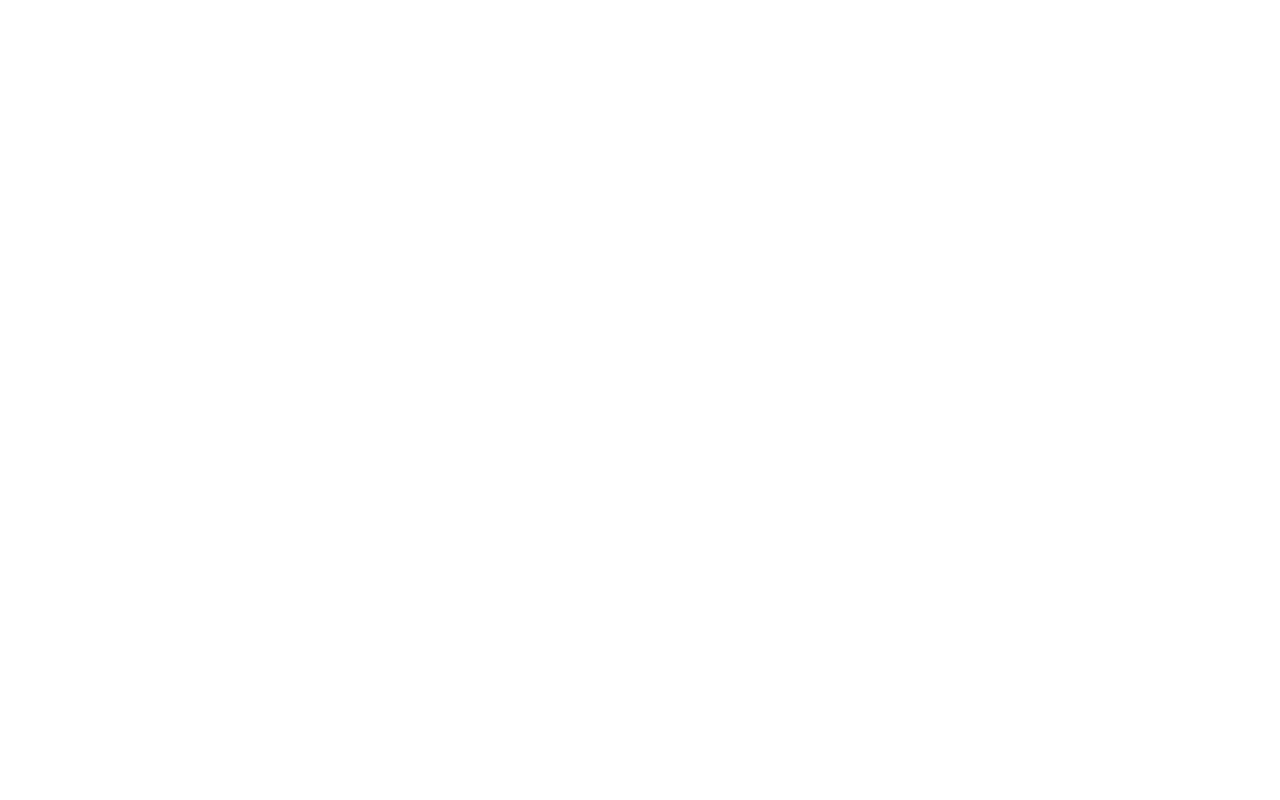
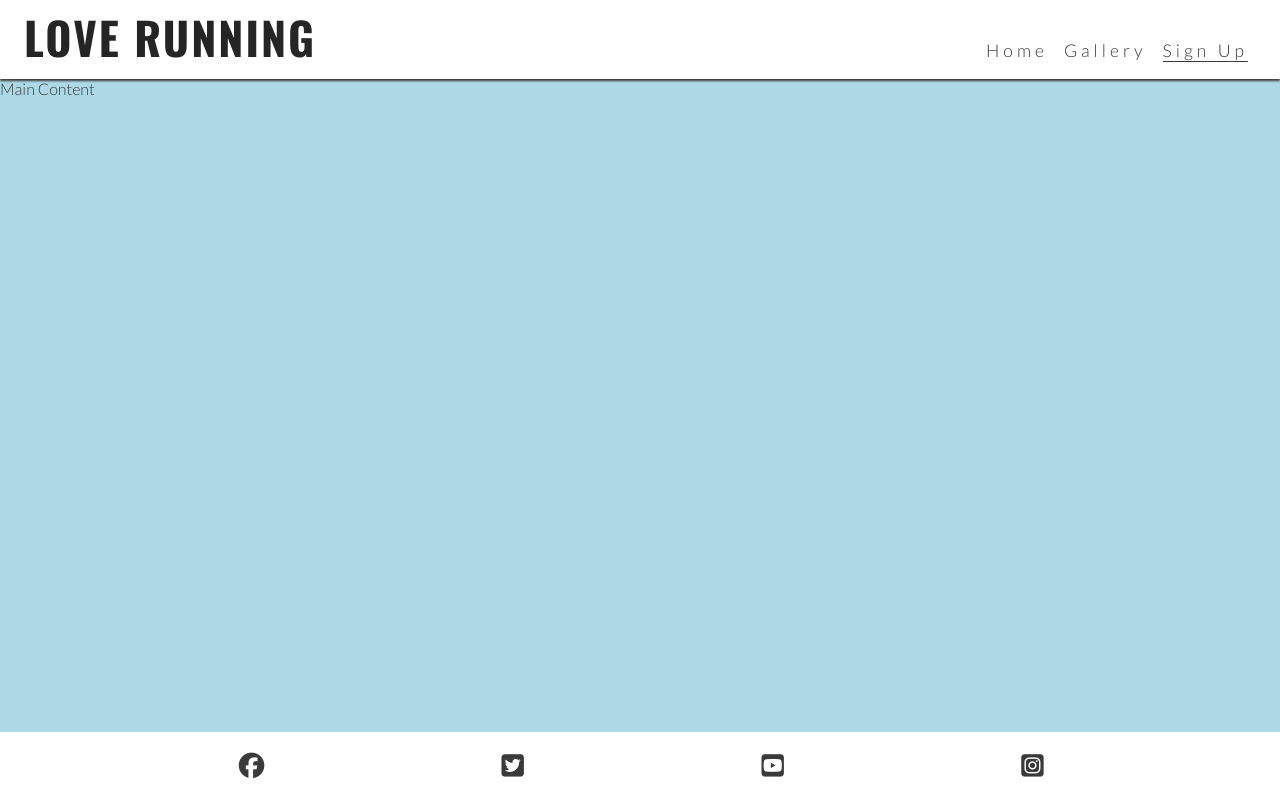
Before and after one commit to tenjor/Love_running-Project-main, a plain HTML site: page signup.html in a window 1280 px wide. Drawn offline with nearby package versions, Linux system fonts and the light colour scheme.

Commit message:
final commits for love running

```diff
--- a/assets/css/style.css
+++ b/assets/css/style.css
@@ -90,6 +90,14 @@ main {
     margin-top: 47px;
 }
 
+/* Hero Section */
+#hero {
+    height: 600px;
+    width: 100%;
+    background: url("../images/hero-image.webp") no-repeat center center/cover;
+}
+
+
 /* Footer */
 #social-networks {
     text-align: center;
--- a/gallery.html
+++ b/gallery.html
@@ -0,0 +1,62 @@
+<!DOCTYPE html>
+<html lang="en">
+
+<head>
+    <meta charset="UTF-8">
+    <meta name="viewport" content="width=device-width, initial-scale=1.0">
+    <!-- Meta tags for search engines -->
+    <meta name="description"
+        content="Love Running. CLub for runners in Dublin, Ireland. Urban running, Trail running. Dublin Docklands and Pheonix Park">
+    <meta name="keywords" content="love running, run, running club, runners, Ireland, Dublin, sport, exercise">
+    <!-- Title -->
+    <title>Love Running</title>
+    <!-- Favicon -->
+    <link rel="apple-touch-icon" sizes="180x180" href="assets/favicon/apple-touch-icon.png">
+    <link rel="icon" type="image/png" sizes="32x32" href="assets/favicon/favicon-32x32.png">
+    <link rel="icon" type="image/png" sizes="16x16" href="assets/favicon/favicon-16x16.png">
+    <!-- Stylesheet -->
+    <link rel="stylesheet" href="assets/css/style.css">
+</head>
+
+<body>
+    <!-- Header -->
+    <header>
+        <a href="index.html">
+            <h1 id="logo">Love Running</h1>
+        </a>
+        <input type="checkbox" id="nav-toggle" name="nav-toggle">
+        <label for="nav-toggle" class="nav-toggle-label"><i class="fa-solid fa-bars"></i></label>
+        <nav>
+            <ul id="menu">
+                <li><a href="index.html">Home</a></li>
+                <li><a href="gallery.html" class="active">Gallery</a></li>
+                <li><a href="signup.html">Sign Up</a></li>
+            </ul>
+        </nav>
+    </header>
+    <!-- Main Content-->
+    <main>Main Content</main>
+    <!-- Footer -->
+    <footer>
+        <ul id="social-networks">
+            <li><a href="https://www.facebook.com" target="_blank" rel="noopener"
+                    aria-label="Visit our Facebook page (opens in a new tab)"><i class="fa-brands fa-facebook"></i></a>
+            </li>
+            <li><a href="https://www.twitter.com" target="_blank" rel="noopener"
+                    aria-label="Visit our Twitter page (opens in a new tab)"><i
+                        class="fa-brands fa-square-twitter"></i></a></li>
+
+            <li><a href="https://www.youtube.com" target="_blank" rel="noopener"
+                    aria-label="Visit our Youtube page (opens in a new tab)"></a><i
+                    class="fa-brands fa-square-youtube"></i></li>
+
+            <li><a href="https://www.instagram.com" target="_blank" rel="noopener"
+                    aria-label="Visit our Instagram page (opens in a new tab)"><i
+                        class="fa-brands fa-square-instagram"></i></a></li>
+        </ul>
+    </footer>
+    <!-- FontAwesome kit -->
+    <script src="https://kit.fontawesome.com/5e7ab0aa04.js" crossorigin="anonymous"></script>
+</body>
+
+</html>
--- a/signup.html
+++ b/signup.html
@@ -0,0 +1,62 @@
+<!DOCTYPE html>
+<html lang="en">
+
+<head>
+    <meta charset="UTF-8">
+    <meta name="viewport" content="width=device-width, initial-scale=1.0">
+    <!-- Meta tags for search engines -->
+    <meta name="description"
+        content="Love Running. CLub for runners in Dublin, Ireland. Urban running, Trail running. Dublin Docklands and Pheonix Park">
+    <meta name="keywords" content="love running, run, running club, runners, Ireland, Dublin, sport, exercise">
+    <!-- Title -->
+    <title>Love Running</title>
+    <!-- Favicon -->
+    <link rel="apple-touch-icon" sizes="180x180" href="assets/favicon/apple-touch-icon.png">
+    <link rel="icon" type="image/png" sizes="32x32" href="assets/favicon/favicon-32x32.png">
+    <link rel="icon" type="image/png" sizes="16x16" href="assets/favicon/favicon-16x16.png">
+    <!-- Stylesheet -->
+    <link rel="stylesheet" href="assets/css/style.css">
+</head>
+
+<body>
+    <!-- Header -->
+    <header>
+        <a href="index.html">
+            <h1 id="logo">Love Running</h1>
+        </a>
+        <input type="checkbox" id="nav-toggle" name="nav-toggle">
+        <label for="nav-toggle" class="nav-toggle-label"><i class="fa-solid fa-bars"></i></label>
+        <nav>
+            <ul id="menu">
+                <li><a href="index.html">Home</a></li>
+                <li><a href="gallery.html">Gallery</a></li>
+                <li><a href="signup.html" class="active">Sign Up</a></li>
+            </ul>
+        </nav>
+    </header>
+    <!-- Main Content-->
+    <main>Main Content</main>
+    <!-- Footer -->
+    <footer>
+        <ul id="social-networks">
+            <li><a href="https://www.facebook.com" target="_blank" rel="noopener"
+                    aria-label="Visit our Facebook page (opens in a new tab)"><i class="fa-brands fa-facebook"></i></a>
+            </li>
+            <li><a href="https://www.twitter.com" target="_blank" rel="noopener"
+                    aria-label="Visit our Twitter page (opens in a new tab)"><i
+                        class="fa-brands fa-square-twitter"></i></a></li>
+
+            <li><a href="https://www.youtube.com" target="_blank" rel="noopener"
+                    aria-label="Visit our Youtube page (opens in a new tab)"></a><i
+                    class="fa-brands fa-square-youtube"></i></li>
+
+            <li><a href="https://www.instagram.com" target="_blank" rel="noopener"
+                    aria-label="Visit our Instagram page (opens in a new tab)"><i
+                        class="fa-brands fa-square-instagram"></i></a></li>
+        </ul>
+    </footer>
+    <!-- FontAwesome kit -->
+    <script src="https://kit.fontawesome.com/5e7ab0aa04.js" crossorigin="anonymous"></script>
+</body>
+
+</html>
```
Also changed, not shown: index.html (+12 -5 lines).
